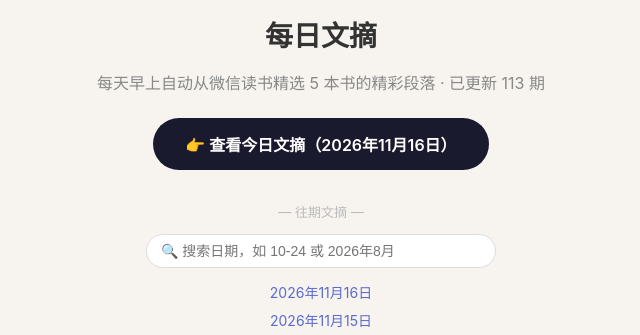
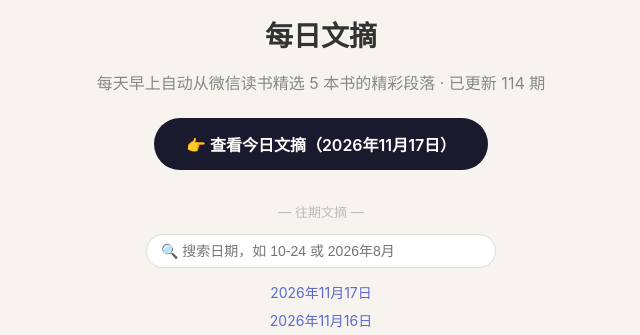
Before and after one commit to buddyshiyong/daily-digest, a plain HTML site: page index.html in a window 1280 px wide. Shown: the part 121-456 px from the top of the page, 319-959 px from the left. Drawn offline with Linux system fonts and the light colour scheme.

Commit message:
update index 2026-11-17

```diff
--- a/index.html
+++ b/index.html
@@ -22,13 +22,14 @@
 <div class="container">
   <div style="font-size:56px">📖</div>
   <h1>每日文摘</h1>
-  <p class="sub">每天早上自动从微信读书精选 5 本书的精彩段落 · 已更新 113 期</p>
-  <a class="latest-link" href="./2026-11-16.html">👉 查看今日文摘（2026年11月16日）</a>
+  <p class="sub">每天早上自动从微信读书精选 5 本书的精彩段落 · 已更新 114 期</p>
+  <a class="latest-link" href="./2026-11-17.html">👉 查看今日文摘（2026年11月17日）</a>
   <div class="archive">
     <p style="margin-top:24px; font-size:13px; color:#bbb;">— 往期文摘 —</p>
     <input id="archive-search" type="text" placeholder="🔍 搜索日期，如 10-24 或 2026年8月"
            style="display:block;width:100%;max-width:320px;margin:10px auto 14px;padding:8px 14px;font-size:14px;border:1px solid #ddd;border-radius:20px;outline:none;background:#fff;">
     <p id="archive-empty" style="display:none;font-size:13px;color:#bbb;margin:12px 0;">没有匹配的文摘</p>
+<a href="./2026-11-17.html">2026年11月17日</a>
 <a href="./2026-11-16.html">2026年11月16日</a>
 <a href="./2026-11-15.html">2026年11月15日</a>
 <a href="./2026-11-14.html">2026年11月14日</a>
```
